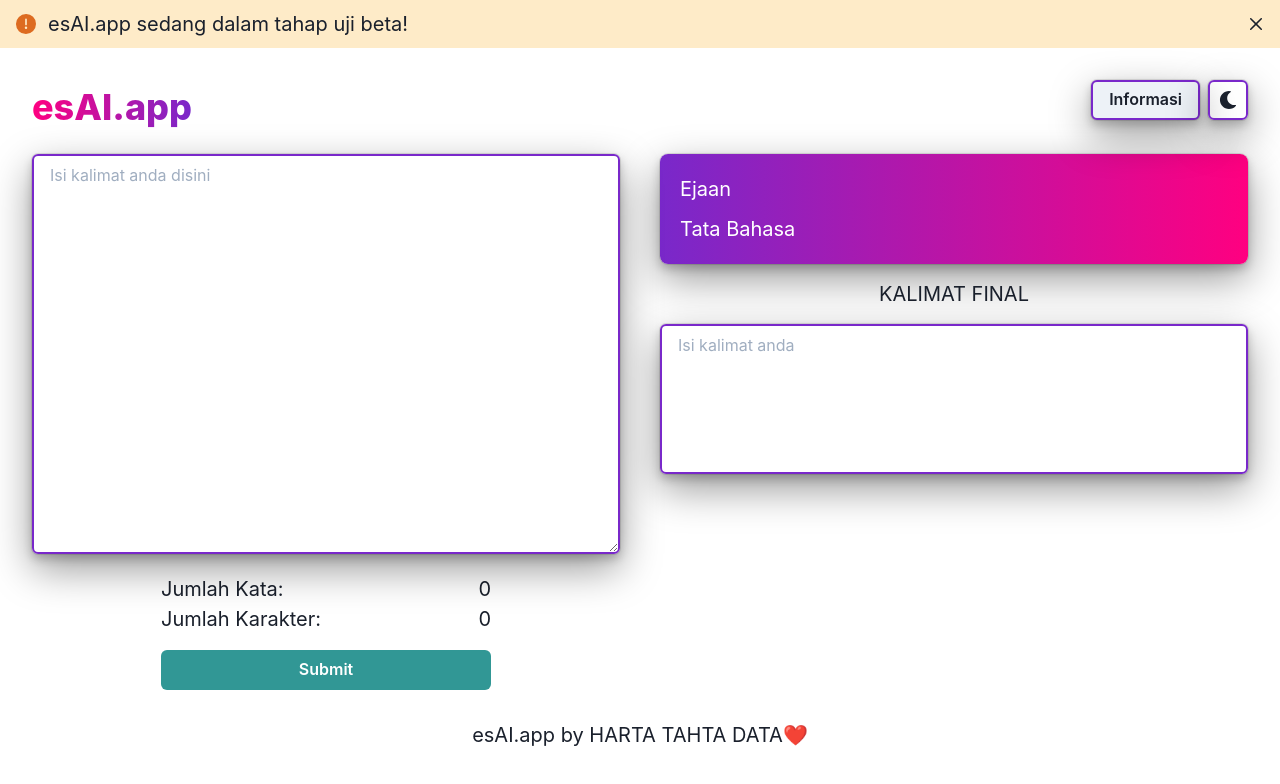
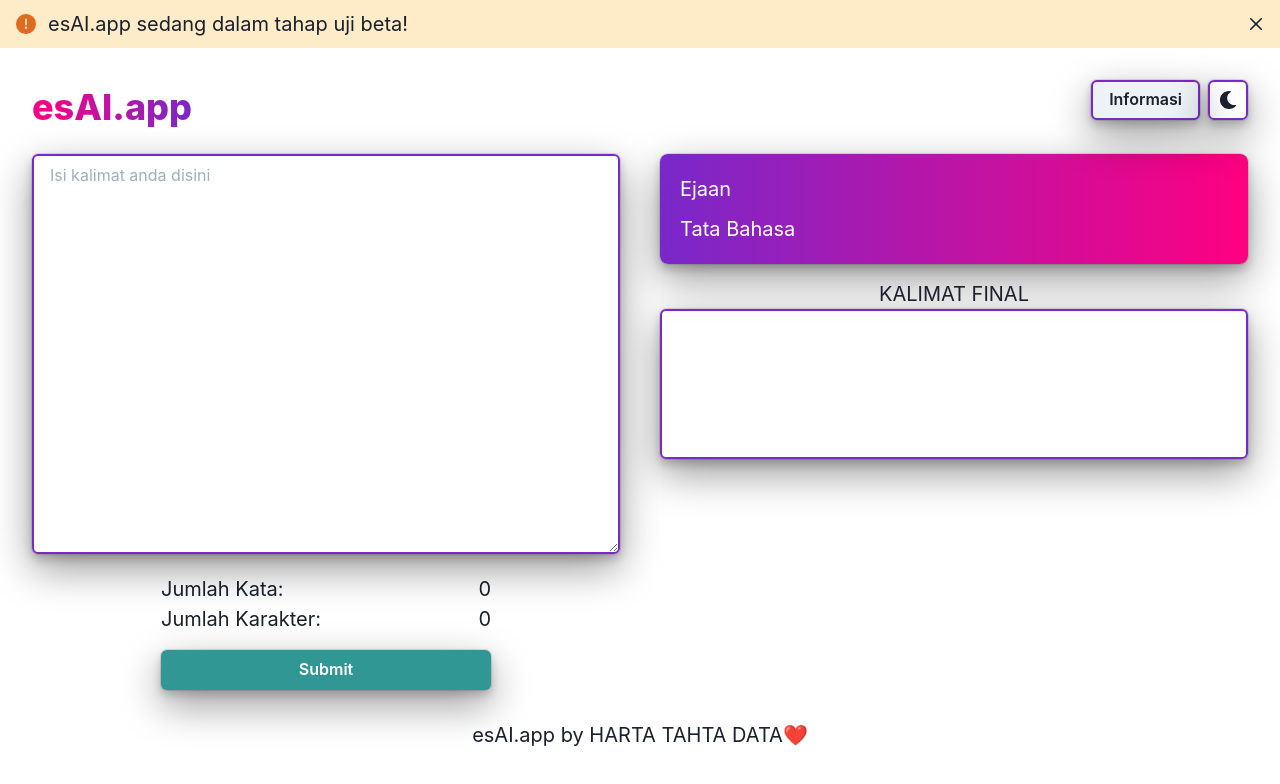
Before and after one commit to neodroid/HTD-Compfest-Front-End, a React (Create React App) app: page / in a window 1280 px wide. Shown: the top 784 px of the page. Built offline with nearby package versions, Linux system fonts and the light colour scheme.

Commit message:
add desc on hover and skeleton loading

```diff
--- a/src/App.js
+++ b/src/App.js
@@ -25,6 +25,8 @@
   Image,
   AlertDescription,
   CloseButton,
+  Skeleton,
+  Tooltip,
 } from '@chakra-ui/react';
 import { ArrowForwardIcon } from '@chakra-ui/icons';
 
@@ -42,13 +44,15 @@
   const [charCount, setCharCount] = React.useState(0);
   const [isSubmitting, setSubmitting] = React.useState(false);
   const [essai, setEssai] = React.useState(null);
-  const [tag, setTag] = React.useState([]);
+  const [tag, setTag] = React.useState(['']);
+  const [desc, setDesc] = React.useState(['']);
   const [typo, setTypo] = React.useState(['']);
   const [awal, setAwal] = React.useState([]);
-  const [grammar, setGrammar] = React.useState([]);
+  const [grammar, setGrammar] = React.useState(['']);
   const [final, setFinal] = React.useState(null);
   const [arrAwal, setArrAwal] = React.useState(['']);
   const [arrAkhir, setArrAkhir] = React.useState(['']);
+
   const [status, setStatus] = React.useState(0);
   const [beta, setBeta] = React.useState('flex');
 
@@ -131,6 +135,21 @@
     )
   );
 
+  const POStag = {
+    X: 'tidak diketahui atau belum diketahui',
+    yet: 'error',
+  };
+
+  const grammarFinal = grammar.map((hit, index) =>
+    status ? (
+      <Tooltip label={tag[index] + ' : ' + desc[index]} placement="top">
+        {hit + ' '}
+      </Tooltip>
+    ) : (
+      <></>
+    )
+  );
+
   const tataBahasa = arrAwal.map((hit, index) =>
     hit.toLowerCase() != arrAkhir[index].toLowerCase() ? (
       <Flex minW="150px" justifyContent="space-between">
@@ -168,11 +187,13 @@
   );
 
   useEffect(() => {
-    essai ? setTag(essai.pos_tagger) : setTag([]);
+    essai ? setTag(essai.pos_tagger) : setTag(['']);
+    essai ? setDesc(essai.final_deskripsi) : setDesc(['']);
     essai ? setAwal(essai.kalimat_awal) : setAwal([]);
     essai ? setTypo(essai.typo) : setTypo([]);
     essai ? setFinal(essai.kalimat_final) : setFinal([]);
     essai ? setArrAwal(essai.arr_awal) : setArrAwal([]);
+    essai ? setGrammar(essai.grammar_checker) : setGrammar([]);
     essai ? setArrAkhir(essai.arr_akhir) : setArrAkhir([]);
     console.log(arrAwal);
   }, [status]);
@@ -300,6 +321,7 @@
                 isLoading={isSubmitting}
                 // bgGradient="linear(to-l, #FF0080,#7928CA)"
                 // _hover={{ bg: '#ebedf0' }}
+                shadow="dark-lg"
               >
                 Submit
               </Button>
@@ -323,9 +345,16 @@
                   >
                     Ejaan
                   </Box>
-                  <Wrap w="100%" h="auto">
+                  {isSubmitting ? (
+                    <Skeleton mt="5px" height="25px" w="50%" />
+                  ) : (
+                    <Wrap w="100%" h="auto">
+                      {listAwal}
+                    </Wrap>
+                  )}
+                  {/* <Wrap w="100%" h="auto">
                     {listAwal}
-                  </Wrap>
+                  </Wrap> */}
 
                   <Box
                     mt="10px"
@@ -336,13 +365,20 @@
                   >
                     Tata Bahasa
                   </Box>
-                  <Wrap w="100%" h="auto">
+                  {isSubmitting ? (
+                    <Skeleton mt="5px" height="25px" w="75%" />
+                  ) : (
+                    <Wrap w="100%" h="auto">
+                      {tataBahasa}
+                    </Wrap>
+                  )}
+                  {/* <Wrap w="100%" h="auto">
                     {tataBahasa}
-                  </Wrap>
+                  </Wrap> */}
                 </>
               </SimpleGrid>
               <Text mt="15px">KALIMAT FINAL</Text>
-              <Textarea
+              {/* <Textarea
                 mt="15px"
                 focusBorderColor="#FF0080"
                 border="2px"
@@ -356,9 +392,22 @@
                 boxShadow="dark-lg"
                 value={final}
                 resize="none"
-              />
+              /> */}
+              <Flex
+                // px="5px"
+                minH="150px"
+                w="100%"
+                // bg="red"
+                shadow="dark-lg"
+                border="2px"
+                borderColor="#7928CA"
+                borderRadius="md"
+                textAlign="start"
+              >
+                <Text m="15px">{grammarFinal}</Text>
+              </Flex>
             </Box>
-          </SimpleGrid>{' '}
+          </SimpleGrid>
           <Text mt="30">esAI.app by HARTA TAHTA DATA❤️</Text>
         </Grid>
       </Box>
```
